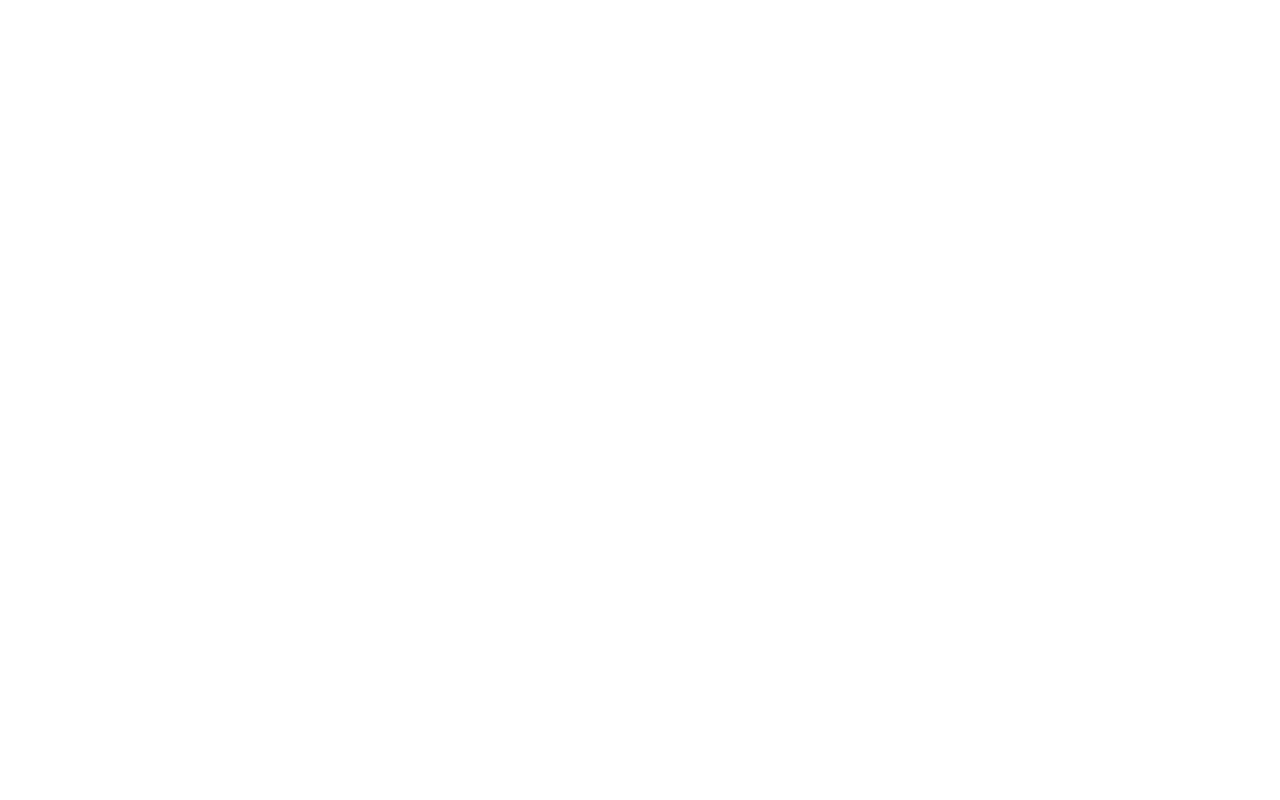
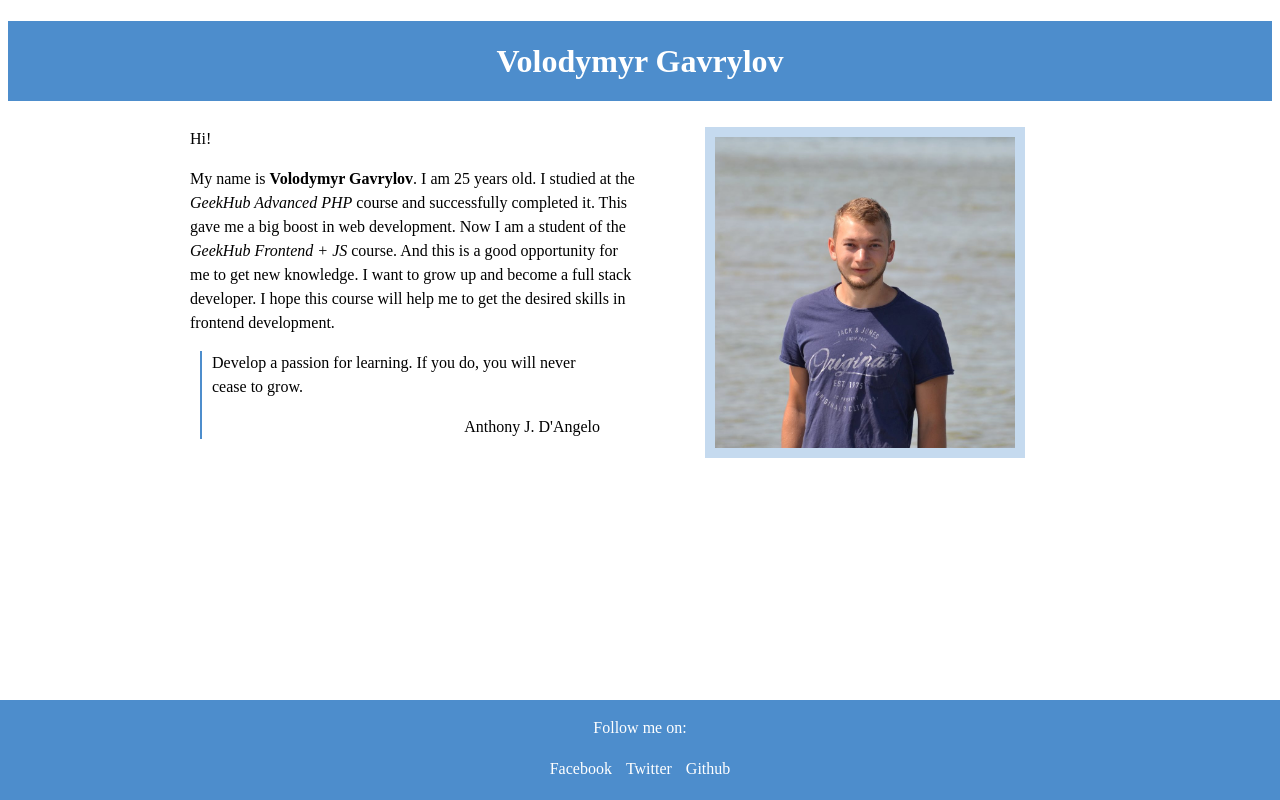
Before and after one commit to iboved/frontend-js-hw, a plain HTML site: page index.html in a window 1280 px wide. Drawn offline with Linux system fonts and the light colour scheme.

Commit message:
Created "About me" page

```diff
--- /dev/null
+++ b/css/styles.css
@@ -0,0 +1,63 @@
+header {
+    width: 100%;
+    height: 80px;
+    background-color: #4d8dcc;
+    color: #ffffff;
+    text-align: center;
+    line-height: 80px;
+}
+p {
+    line-height: 1.5;
+}
+blockquote {
+    border-left: 2px solid #4d8dcc;
+    padding-left: 10px;
+    margin-left: 10px;
+}
+.container {
+    width: 900px;
+    padding: 10px;
+    margin: 0 auto;
+}
+.description {
+    width: 450px;
+    float: left;
+}
+.photo {
+    width: 450px;
+    float: left;
+}
+.photo img {
+    width: 300px;
+    display: block;
+    margin: 16px auto;
+    border: 10px solid #c5daef;
+}
+.text-right {
+    text-align: right;
+}
+.footer {
+    width: 100%;
+    height: 100px;
+    position: fixed;
+    left: 0;
+    bottom: 0;
+    background-color: #4d8dcc;
+    color: white;
+    text-align: center;
+}
+.inline-list {
+    margin: 0;
+    padding: 4px;
+}
+.inline-list li {
+    display: inline;
+    padding: 5px;
+}
+.inline-list li a {
+    color: white;
+    text-decoration: none;
+}
+.inline-list li a:hover  {
+    color: #c3c3c3;
+}
--- a/index.html
+++ b/index.html
@@ -2,9 +2,39 @@
 <html lang="en">
 <head>
     <meta charset="UTF-8">
-    <title>Title</title>
+    <meta name="keywords" content="GeekHub, homework, frontend, Volodymyr Gavrylov">
+    <meta name="description" content="This page contains information about Volodymyr Gavrylov and demonstrates his current skills in frontend development">
+    <title>Volodymyr Gavrylov</title>
+    <link rel="stylesheet" href="css/styles.css">
 </head>
 <body>
-
+    <header>
+        <h1>Volodymyr Gavrylov</h1>
+    </header>
+    <article>
+        <div class="container">
+            <div class="description">
+                <p>Hi!</p>
+                <p>My name is <b>Volodymyr Gavrylov</b>. I am 25 years old. I studied at the <i>GeekHub Advanced PHP</i> course and successfully completed it. This gave me a big boost in web development. Now I am a student of the <i>GeekHub Frontend + JS</i> course. And this is a good opportunity for me to get new knowledge. I want to grow up and become a full stack developer. I hope this course will help me to get the desired skills in frontend development.</p>
+                <blockquote>
+                    <p>Develop a passion for learning. If you do, you will never cease to grow.</p>
+                    <p class="text-right">Anthony J. D'Angelo</p>
+                </blockquote>
+            </div>
+            <div class="photo">
+                <img src="images/photo.jpg" alt="Volodymyr Gavrylov">
+            </div>
+        </div>
+    </article>
+    <footer>
+        <div class="footer">
+            <p>Follow me on:</p>
+            <ul class="inline-list">
+                <li><a href="https://www.facebook.com/profile.php?id=100011073220993" target="_blank">Facebook</a></li>
+                <li><a href="https://twitter.com/iboveds" target="_blank">Twitter</a></li>
+                <li><a href="https://github.com/iboved" target="_blank">Github</a></li>
+            </ul>
+        </div>
+    </footer>
 </body>
 </html>
```
Also changed, not shown: images/photo.jpg (added).
